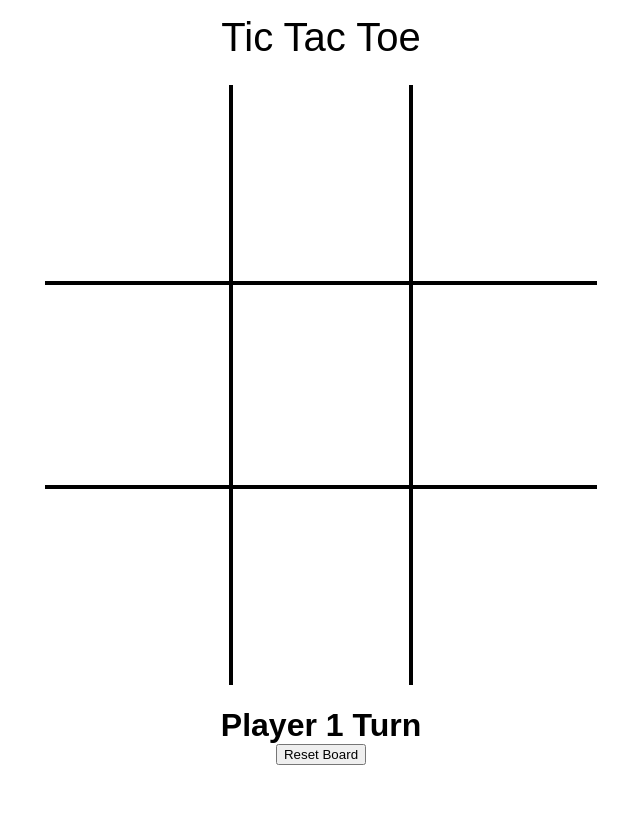
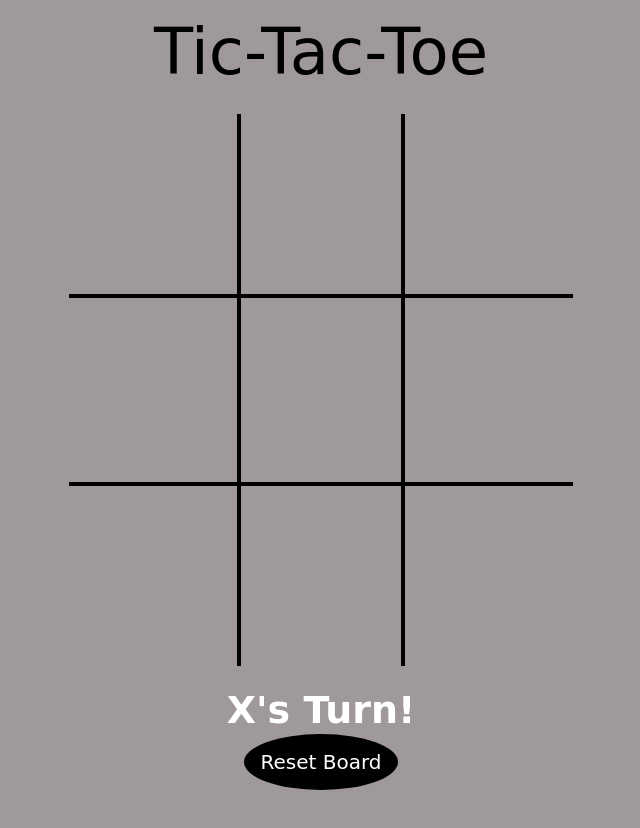
Before and after one commit to fabo22/tic-tac-toe, a plain HTML site: page index.html in a window 1280 px wide. Shown: the whole page, without its empty margins (319-959 px from the left). Drawn offline with Linux system fonts and the light colour scheme; a web font is replaced by a local one.

Commit message:
completed overall game logic

```diff
--- a/css/style.css
+++ b/css/style.css
@@ -2,6 +2,7 @@
   box-sizing: border-box;
   margin: 0;
   font-family: Arial, Helvetica, sans-serif;
+  outline: 0 !important;
 }
 
 :root {
@@ -10,26 +11,20 @@
 }
 
 header {
-  font-size: 5vmin;
+  font-size: 8vmin;
   padding: 15px 15px;
+  font-family: 'Schoolbell', cursive;
+
 }
 
 #grid-container {
   display: grid;
-  grid-template-columns: 23vmin 23vmin 23vmin;
-  grid-template-rows: 25vmin 25vmin 25vmin;
+  grid-template-columns: 21vmin 21vmin 21vmin;
+  grid-template-rows: 23vmin 23vmin 23vmin;
   background-color: rgb(255, 255, 255);
   padding: 10px;
   height: 20vmin;
-
-}
-
-#grid-container section.player1 {
-  color: var(--accent-dark);
-}
-
-#grid-container section.player2 {
-  color: var(--accent-light);
+  background-color: rgb(160, 153, 153);
 }
 
 .top { border-top: 4px solid black; }
@@ -39,19 +34,35 @@ header {
 
 .grid-item {
   background-color: rgba(255, 255, 255, 0.8);
-  padding: 0px 55px;
+  padding: 0px 40px;
   font-family: 'Schoolbell', cursive;
   font-size: 200px;
-  color: var(--accent-dark);
+  /*color: var(--accent-dark);*/
+  background-color: rgb(160, 153, 153);
 }
 
 body {
   margin: 0;
   display: flex;
-
+  background-color: rgb(160, 153, 153);
   flex-direction: column;
   align-items: center;
   padding-bottom: 65px;
 }
 
-h1 { margin-top: 59vmin; }
+h1 {
+  margin-top: 53vmin;
+  font-family: 'Schoolbell', cursive;
+  font-size: 38px;
+}
+
+button {
+  font-size: 20px;
+  padding: 14px;
+  margin-top: 2px;
+  border-radius: 50%;
+  border: 2px solid black;
+  font-family: 'Schoolbell', cursive;
+  color: white;
+  background-color: black;
+}
--- a/index.html
+++ b/index.html
@@ -10,19 +10,19 @@
     <title>Tic Tac Toe</title>
 </head>
 <body>
-    <header>Tic Tac Toe</header>
+    <header>Tic-Tac-Toe</header>
     <section id="grid-container">
-        <section data-index="0" class="grid-item bottom">1</section>
-        <section data-index="1" class="grid-item bottom left right">2</section>
-        <section data-index="2" class="grid-item bottom">3</section>
-        <section data-index="3" class="grid-item">4</section>
-        <section data-index="4" class="grid-item left right">5</section>
-        <section data-index="5" class="grid-item">6</section>
-        <section data-index="6" class="grid-item top">7</section>
-        <section data-index="7" class="grid-item top left right">8</section>
-        <section data-index="8" class="grid-item top">9</section>
+        <section data-index="0" class="grid-item bottom"></section>
+        <section data-index="1" class="grid-item bottom left right"></section>
+        <section data-index="2" class="grid-item bottom"></section>
+        <section data-index="3" class="grid-item"></section>
+        <section data-index="4" class="grid-item left right"></section>
+        <section data-index="5" class="grid-item"></section>
+        <section data-index="6" class="grid-item top"></section>
+        <section data-index="7" class="grid-item top left right"></section>
+        <section data-index="8" class="grid-item top"></section>
     </section>
-    <h1 id="message">Player 1 Turn</h1>
+    <h1 id="message"></h1>
     <button id="reset">Reset Board</button>
 </body>
 </html>
--- a/js/main.js
+++ b/js/main.js
@@ -24,6 +24,7 @@ const messageEle = document.getElementById('message');
 
 /*----- event listeners -----*/
 document.getElementById('grid-container').addEventListener('click', handleClick);
+document.getElementById('reset').addEventListener('click', init); //says when Reset Board is clicked, call init(which starts the code over)
 
 /*----- functions -----*/
 
@@ -32,16 +33,20 @@ function init() {
     board = new Array(9).fill(null); // same as [null, null, null, null, null, null, null, null, null];
     turn = 1;
     winner = false;
+
+
     render();
 }
 
 init();
 
+
 function handleClick(e) {
+    let idx = e.target.dataset.index;
+    if (winner || board[idx]) return;
+    board[idx] = turn;
 
-    console.log(e.target.dataset.index);
-    let idx = e.target.dataset.index;
-    board[idx] = turn;
+
     // toggle turn
     turn *= -1;
     // check if winner
@@ -51,17 +56,35 @@ function handleClick(e) {
 
 function checkWinner() {
     // write logic to determine winner
-    // return true or false
-    render();
+
+    for (let i = 0; i < COMBOS.length; i++) {
+        if (Math.abs(board[COMBOS[i][0]] + board[COMBOS[i][1]] + board[COMBOS[i][2]]) === 3) return board[COMBOS[i][0]];
+        // ^ grabbing the absolute value of each value of combos, either 1 or -1, and sees if they add up to 3
+    };
+    if (board.includes(null)) return false; // checks if there is any empty space on the board
+    return 'T'; //if none, return T for tie
 }
 
 function render() {
     // draws the game board
     board.forEach(function(mark, index){
         gridEle[index].textContent = KEY[mark];
-        console.log('Board: ', board);
-        console.log('Turn: ', turn);
+        message();
     });
     // transfer the state of the app to the DOM
     // what data do we use to draw the board?
+
 }
+
+function message() {
+    if (!winner) {
+        messageEle.textContent = `${KEY[turn]}'s Turn!`;
+        messageEle.style.color = 'white';
+    } else if (winner === 'T') {
+        messageEle.textContent = "It's a tie!";
+        messageEle.style.color = "gold";
+    } else {
+        messageEle.textContent = `${KEY[winner]} Wins!`;
+        messageEle.style.color = 'aquamarine';
+    }
+}
```
